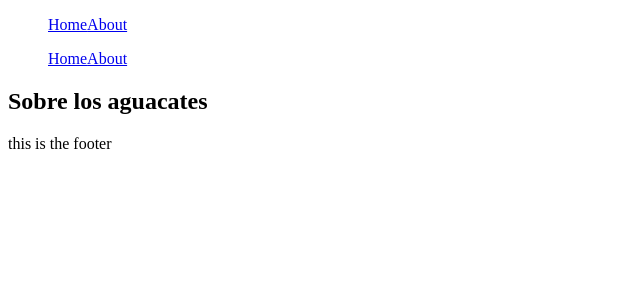
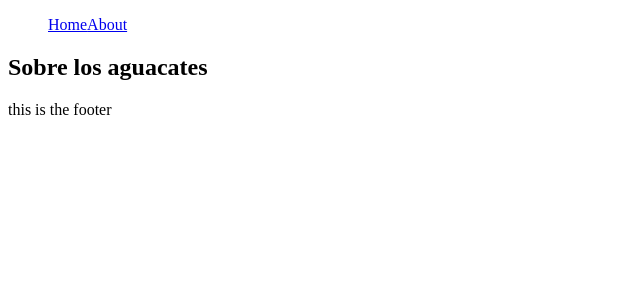
Before and after one commit to marce-ldv/nextjs-shop, a Next.js app: page /about in a window 1280 px wide. Shown: the top 300 px of the page, without its empty margins (0-640 px from the left). Built offline with nearby package versions, Linux system fonts and the light colour scheme.

Commit message:
Update route paths

```diff
--- a/components/Product/index.tsx
+++ b/components/Product/index.tsx
@@ -1,5 +1,5 @@
 import React, { FunctionComponent } from 'react'
-import Typography from 'components/Typography'
+import Typography from '@components/Typography'
 
 interface Props {
   id: string
--- a/pages/_app.tsx
+++ b/pages/_app.tsx
@@ -1,5 +1,5 @@
 import { AppProps } from 'next/app'
-import Layout from 'components/Layout'
+import Layout from '@components/Layout'
 
 function MyApp({ Component, pageProps }: AppProps) {
   return (
--- a/pages/about/index.tsx
+++ b/pages/about/index.tsx
@@ -1,10 +1,9 @@
 import React from 'react'
-import Navbar from '../../components/Navbar'
+import Navbar from '@components/Navbar'
 
 const AboutPage = () => {
   return (
     <section>
-      <Navbar />
       <h1>Sobre los aguacates</h1>
     </section>
   )
--- a/pages/index.tsx
+++ b/pages/index.tsx
@@ -1,5 +1,5 @@
 import React, { useState, useEffect, FunctionComponent } from 'react'
-import Product from 'components/Product'
+import Product from '@components/Product'
 
 const HomePage: FunctionComponent = () => {
   const [products, setProducts] = useState<TProduct[]>([])
--- a/tsconfig.json
+++ b/tsconfig.json
@@ -2,7 +2,8 @@
   "compilerOptions": {
     "baseUrl": ".",
     "paths": {
-      "@database": ["database/db.ts"]
+      "@database": ["database/db.ts"],
+      "@components/*": ["components/*"]
     },
     "target": "es6",
     "lib": ["dom", "dom.iterable", "esnext"],
```
